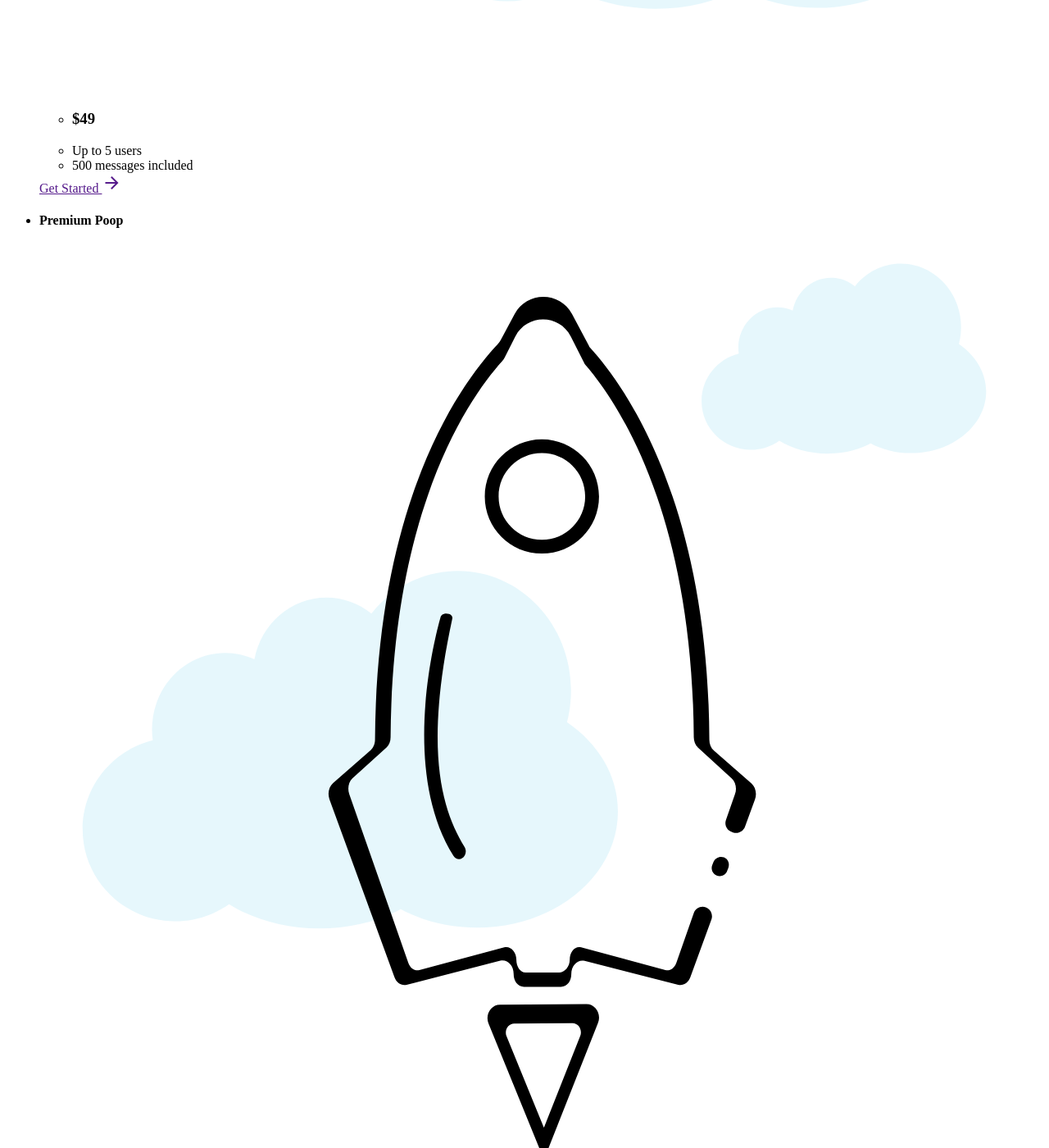
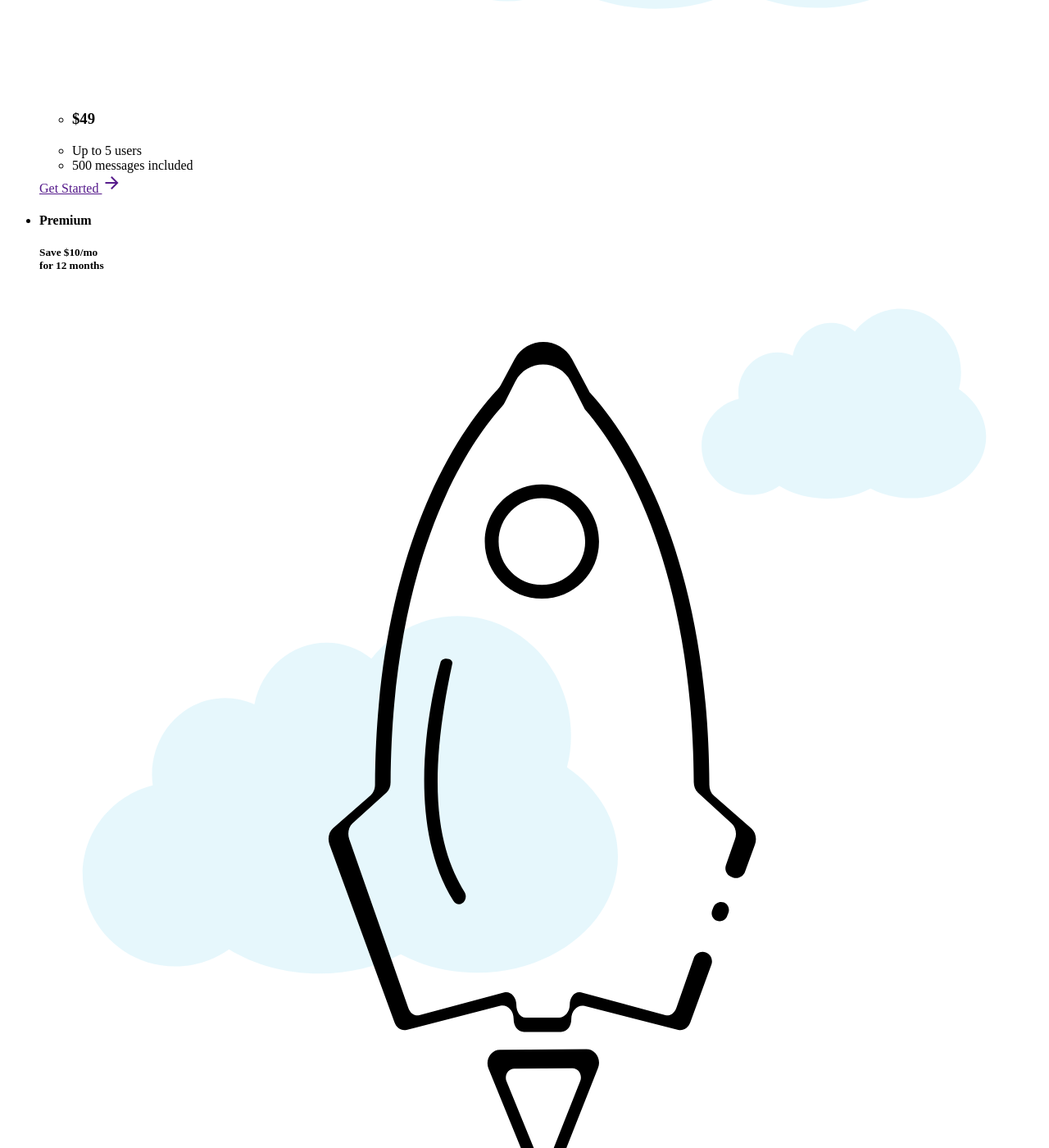
Before and after one commit to EmilyKAnderson/Captivated, a Jekyll site: the page built from _build/_pages/get-started.html, in a window 1280 px wide and 1400 px high, scrolled down 5746 px. Shown: the whole window at 82% size. Built offline with Jekyll 4.4.1, drawn with Linux system fonts in a browser that asks for light colours; nearby versions of some CDN libraries; comment, search, counter and statistics services are not loaded; a style sheet for code colours, icons or effects is not loaded; some of the changed text lies outside the part shown.

Commit message:
wrote toggle function and added tab button styles

```diff
--- a/_build/_pages/get-started.html
+++ b/_build/_pages/get-started.html
@@ -12,11 +12,11 @@
 	<div class="card-bg-accent"></div>
 
    <div class="row col-12_md-6_lg-5 grid-center-spaceBetween half-pad move" data-move="fadeIn">
-    	<div class="col-5">
-        	<a href="" class="plans-by-month tabs-btn tab-btn-1 is-active js-monthly"><span>Monthly</span></a>
+    	<div class="col-6 pricing-tab">
+        	<a class="plans-by-month pricing-tab-btn pricing-tab-btn-1 is-active js-monthly"><span>Monthly</span></a>
      	</div>
-     	<div class="col-5">
-        	<a href="" class="plans-by-year tabs-btn tab-btn-2 js-yearly"><span>Anually</span></a>
+     	<div class="col-6 pricing-tab">
+        	<a class="plans-by-year pricing-tab-btn pricing-tab-btn-2 js-yearly"><span>Anually</span></a>
        </div>
   	</div>
 
@@ -104,13 +104,14 @@
 		<!-- PREUMIUM Yearly -->
 		<li class="col-11_md-6_lg-3 grid-center card-pricing">
 			<header class="col-12">
-				<h4>Premium Poop</h4>
+				<h4>Premium</h4>
+				<h5 class="annual-savings">Save $10/mo <br><span>for 12 months</span></h5>
 			</header>
 			<figure class="col-8 grid-center-middle price">
 				{% include icon/pricing/pricing-premium.html %}
 			</figure>
 			<ul class="col-12">
-				<li><h3>$299</h3></li>
+				<li><h3>$239</h3></li>
 				<li>Up to 50 users</li>
 				<li>5000 messages included</li>
 			</ul>
@@ -123,12 +124,13 @@
 		<li class="col-11_md-6_lg-3 grid-center card-pricing active">
 			<header class="col-12">
 				<h4>Choice</h4>
+				<h5 class="annual-savings">Save $20/mo <br><span>for 12 months</span></h5>
 			</header>
 			<figure class="col-8 grid-center-middle price">
 				  {% include icon/pricing/pricing-choice.html %}
 			</figure>
 			<ul class="col-12">
-				<li><h3>$199</h3></li>
+				<li><h3>$159</h3></li>
 				<li>Up to 25 users</li>
 				<li>2500 messages included</li>
 			</ul>
@@ -141,12 +143,13 @@
 		<li class="col-11_md-6_lg-3 grid-center card-pricing">
 			<header class="col-12">
 				<h4>Basic</h4>
+				<h5 class="annual-savings">Save $40/mo <br><span>for 12 months</span></h5>
 			</header>
 			<figure class="col-8 grid-center-middle price">
 				{% include icon/pricing/pricing-basic.html %}
 			</figure>
 			<ul class="col-12">
-				<li><h3>$99</h3></li>
+				<li><h3>$79</h3></li>
 				<li>Up to 10 users</li>
 				<li>1000 messages included</li>
 			</ul>
@@ -159,12 +162,13 @@
 		<li class="col-11_md-6_lg-3 grid-center card-pricing">
 			<header class="col-12">
 				<h4>Starter</h4>
+				<h5 class="annual-savings">Save $60/mo <br><span>for 12 months</span></h5>
 			</header>
 			<figure class="col-8 grid-center-middle price">
 				    {% include icon/pricing/pricing-starter.html %}
 			</figure>
 			<ul class="col-12">
-				<li><h3>$49</h3></li>
+				<li><h3>$39</h3></li>
 				<li>Up to 5 users</li>
 				<li>500 messages included</li>
 			</ul>
--- a/_build/scss/modules/_buttons.scss
+++ b/_build/scss/modules/_buttons.scss
@@ -89,3 +89,41 @@
 	}
 
 }
+
+.pricing-tab {
+	padding: 0;
+}
+
+.pricing-tab-btn {
+	background: transparent;
+	border-top: 2px solid #fff;
+	border-bottom: 2px solid #fff;
+	color: #fff;
+	cursor: pointer;
+	display: inline-block;
+	font-weight: 700;
+	letter-spacing: 1px;
+	padding: $space/3 0;
+	text-align: center;
+	text-transform: uppercase;
+	@include transition;
+	width: 100%;
+	span {
+		color: #fff;
+	}
+	&.is-active {
+		background-color: #fff;
+		span {
+			color: $secLight;
+		}
+	}
+	&.pricing-tab-btn-1 {
+		border-left: 2px solid #fff;
+		border-right: 2px solid #fff;
+		border-radius: $btnBorderRadius/2 0 0 $btnBorderRadius/2;
+	}
+	&.pricing-tab-btn-2 {
+		border-right: 2px solid #fff;
+		border-radius: 0 $btnBorderRadius/2 $btnBorderRadius/2 0;
+	}
+}
--- a/_build/scss/modules/_cards.scss
+++ b/_build/scss/modules/_cards.scss
@@ -105,6 +105,9 @@
   @include transition();
   margin-bottom: $space;
   width: 90%;
+  h4 {
+    margin-bottom: $space/3;
+  }
 
   @media #{$media-med} {
     width: 50%;
@@ -211,4 +214,13 @@
 
 .js-yearly-content {
   display: none;
+  .annual-savings {
+    color: $primeLight;
+    margin: 0;
+    text-align: center;
+    span {
+      font-size: 0.5rem;
+      opacity: .3;
+    }
+  }
 }
--- a/_build/scss/modules/_tabs.scss
+++ b/_build/scss/modules/_tabs.scss
@@ -7,6 +7,7 @@
 }
 
 .tabs-btn {
+	cursor: pointer;
 	display: block;
 	text-align: center;
 	font-weight: 600;
```
Also changed, not shown: _build/js/main.js (+17 -14 lines).
